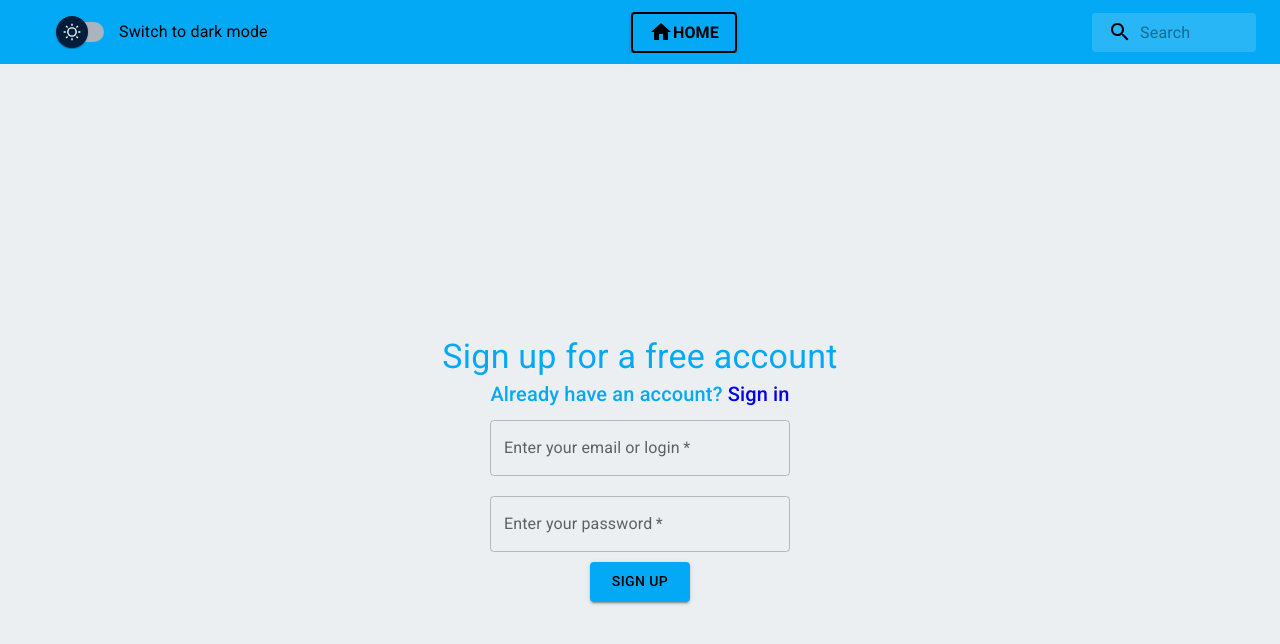
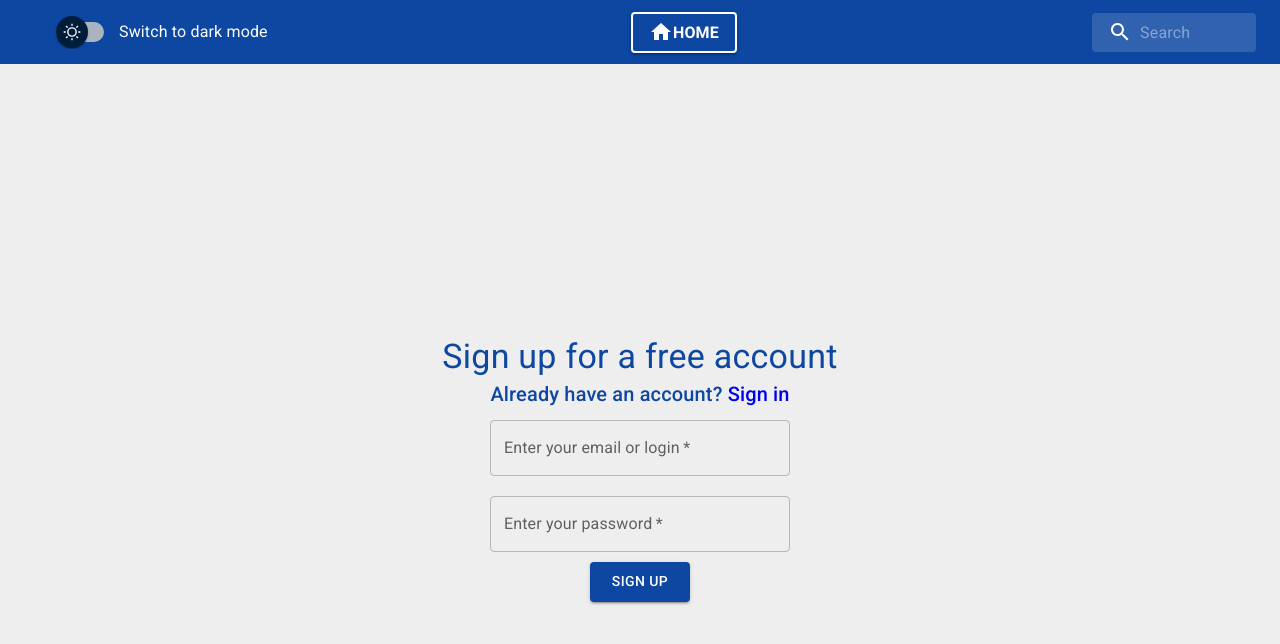
Before and after one commit to arty-mason/Project, a React (Create React App) app in the folder client/: page /signup in a window 1280 px wide. Shown: the top 644 px of the page. Built offline with nearby package versions, Linux system fonts and the light colour scheme; no server answers.

Commit message:
Styling header

```diff
--- a/client/src/components/Header.jsx
+++ b/client/src/components/Header.jsx
@@ -85,7 +85,13 @@ const Header = (props) => {
         backgroundColor: theme.palette.primary.main,
       }}
     >
-      <Toolbar>
+      <Toolbar
+        sx={{
+          display: "flex",
+          justifyContent: "space-between",
+        }}
+      >
+        <Box display="flex">
           <IconButton
             size="large"
             edge="start"
@@ -94,28 +100,22 @@ const Header = (props) => {
             sx={{ mr: 2 }}
           >
             <MenuIcon
+              color="white"
               sx={{
                 display: { sm: "none", xs: "block" },
-              color: theme.palette?.mode === "dark" ? "white" : "black",
               }}
             />
           </IconButton>
           <CustomizedSwitches toggleTheme={toggleTheme} />
-        <Typography
-          variant="h6"
-          noWrap
-          component="div"
-          sx={{
-            flexGrow: 1,
-            display: { xs: "none", sm: "block" },
-            textAlign: "center",
-          }}
-        >
+        </Box>
+        <Box>
           <Button
             variant="contained"
             sx={{
+              display: { xs: "none", sm: "flex" },
+              justifyContent: "center",
               border: `2px solid ${
-                theme.palette?.mode === "dark" ? "white" : "black"
+                theme.palette?.mode === "dark" ? "black" : "white"
               }`,
             }}
           >
@@ -127,8 +127,11 @@ const Header = (props) => {
               }}
             >
               <Typography
+                noWrap
+                component="div"
                 sx={{
-                  color: theme.palette?.mode === "dark" ? "white" : "black",
+                  color: theme.palette?.mode === "dark" ? "black" : "white",
+                  textAlign: "center",
                   fontWeight: 600,
                   mt: "1px",
                 }}
@@ -137,22 +140,20 @@ const Header = (props) => {
               </Typography>
             </Link>
           </Button>
-        </Typography>
           {user?.displayName ? (
             <Button
               onClick={handleLogout}
               sx={{
-              color: theme.palette?.mode === "dark" ? "white" : "black",
+                color: theme.palette?.mode === "dark" ? "black" : "white",
               }}
             >
               Logout
             </Button>
-        ) : (
-          <Link to="/signin" />
-        )}
+          ) : null}
+        </Box>
         <Search
           sx={{
-            color: theme.palette?.mode === "dark" ? "white" : "black",
+            color: theme.palette?.mode === "dark" ? "black" : "white",
           }}
         >
           <SearchIconWrapper>
--- a/client/src/components/Wrapper.jsx
+++ b/client/src/components/Wrapper.jsx
@@ -14,7 +14,7 @@ const Wrapper = (props) => {
         height: "100%",
         m: 0,
         justifyContent: "space-between",
-        backgroundColor: theme.palette?.mode === "dark" ? "#607d8b" : "#eceff1",
+        backgroundColor: theme.palette?.mode === "dark" ? "#212121" : "#eeeeee",
       }}
     >
       {children}
--- a/client/src/config/ThemeSwitcher.jsx
+++ b/client/src/config/ThemeSwitcher.jsx
@@ -60,7 +60,7 @@ export default function CustomizedSwitches(props) {
     <FormGroup>
       <FormControlLabel
         sx={{
-          color: theme.palette?.mode === "dark" ? "white" : "black",
+          color: theme.palette?.mode === "dark" ? "black" : "white",
         }}
         control={<MaterialUISwitch sx={{ m: 1 }} onChange={toggleTheme} />}
         label={
--- a/client/src/config/theme.js
+++ b/client/src/config/theme.js
@@ -3,11 +3,12 @@ import { createTheme } from '@mui/material/styles';
 export const lightTheme = createTheme({
   palette: {
     primary: {
-      light: '#67daff',
-      main: '#03a9f4',
-      dark: '#007ac1',
-      contrastText: '#000000',
+      light: '#534bae',
+      main: '#0d47a1',
+      dark: '#000051',
+      contrastText: '#ffffff',
     },
+
     secondary: {
       light: '#ff867c',
       main: '#ef5350',
@@ -21,10 +22,10 @@ export const darkTheme = createTheme({
   palette: {
     mode: "dark",
     primary: {
-      light: '#534bae',
-      main: '#1a237e',
-      dark: '#000051',
-      contrastText: '#ffffff',
+      light: '#67daff',
+      main: '#0288d1',
+      dark: '#007ac1',
+      contrastText: '#000000',
     },
     secondary: {
       light: '#f9683a',
--- a/client/src/pages/auth/Signup.jsx
+++ b/client/src/pages/auth/Signup.jsx
@@ -60,7 +60,7 @@ const Signup = () => {
           sx={{ textAlign: "center" }}
         >
           Already have an account?{" "}
-          <Link to="/" style={{ textDecoration: "none" }}>
+          <Link to="/signin" style={{ textDecoration: "none" }}>
             Sign in
           </Link>
         </Typography>
```
Also changed, not shown: 1 other file (tests, documents, lock files or other folders). Lines whose indentation alone changed are shown as unchanged.
